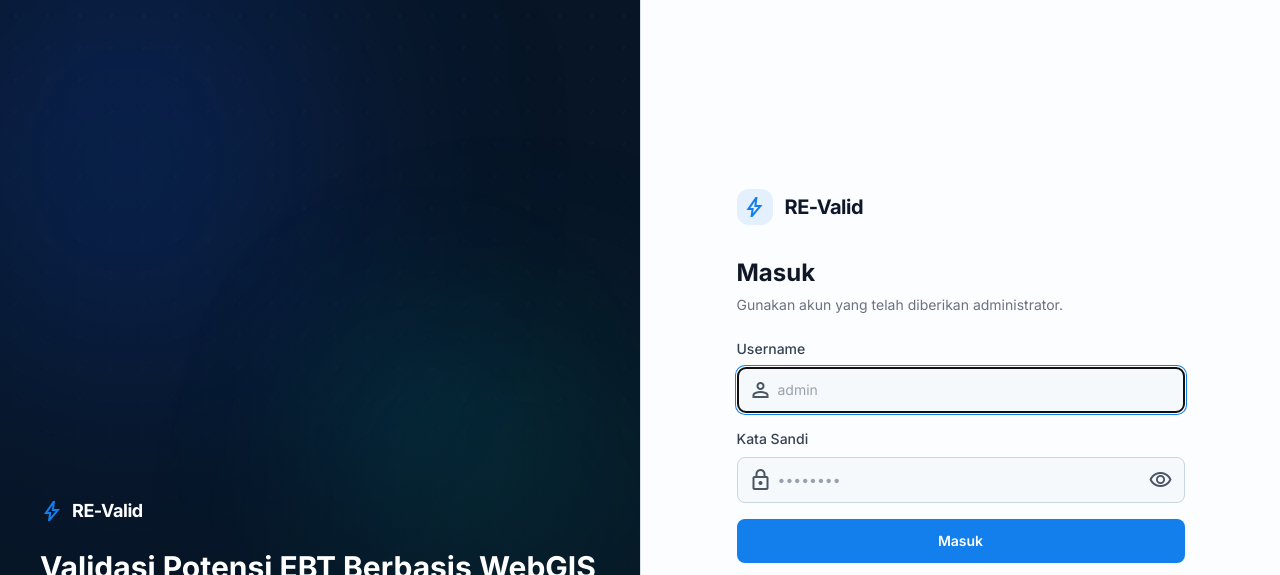
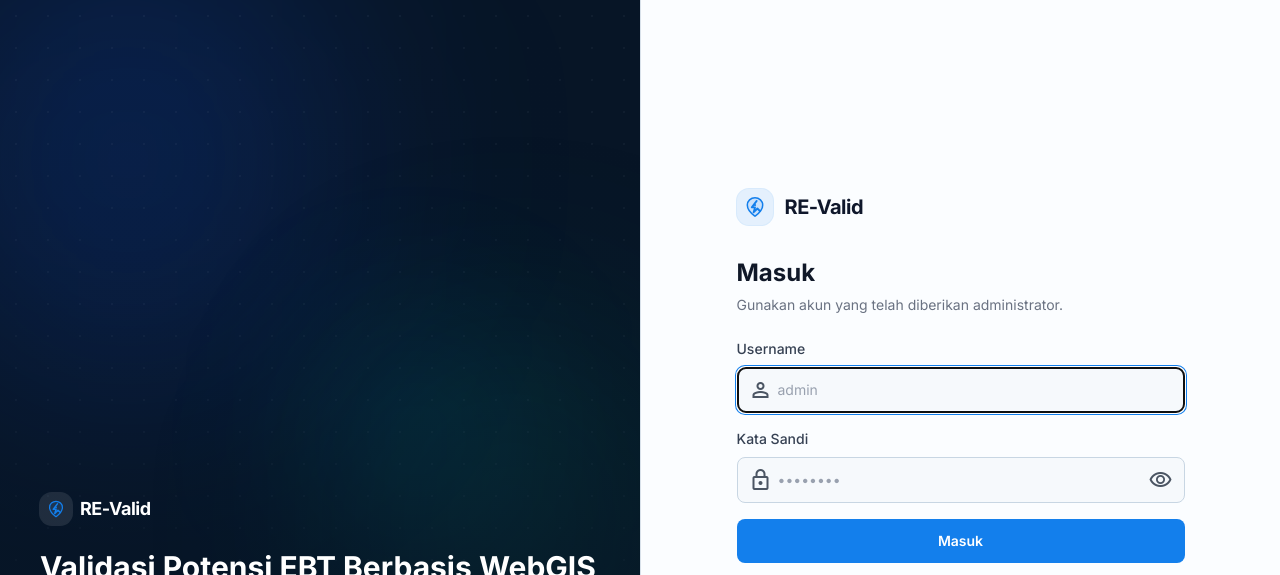
Before and after one commit to abdullmalikrahman/RE-Valid, a Next.js app in the folder frontend/: page /login in a window 1280 px wide. Shown: the top 575 px of the page. Built offline with nearby package versions, Linux system fonts and the light colour scheme.

Commit message:
Add custom RE-Valid brand mark

```diff
--- a/frontend/src/app/admin/page.tsx
+++ b/frontend/src/app/admin/page.tsx
@@ -5,6 +5,7 @@ import { useRouter } from 'next/navigation';
 import Link from 'next/link';
 import { useStations } from '@/hooks/useStations';
 import { apiFetch } from '@/lib/api';
+import { BrandMark } from '@/components/BrandMark';
 
 function getToken(): string {
   if (typeof window === 'undefined') return '';
@@ -1116,8 +1117,8 @@ export default function AdminPage() {
       {/* Sidebar */}
       <aside className="fixed top-0 left-0 h-screen w-64 bg-white dark:bg-surface-dark border-r border-gray-200 dark:border-border-dark hidden md:flex flex-col z-20">
         <div className="h-16 flex items-center px-6 border-b border-gray-200 dark:border-border-dark">
-          <Link href="/" className="flex items-center gap-0">
-            <span className="material-symbols-outlined text-primary mr-2">bolt</span>
+          <Link href="/" className="flex items-center gap-2">
+            <BrandMark className="size-8 rounded-lg" iconClassName="size-5" />
             <span className="text-lg font-bold tracking-tight text-gray-900 dark:text-white">RE-Valid</span>
           </Link>
         </div>
@@ -1160,7 +1161,7 @@ export default function AdminPage() {
         <header className="fixed top-0 left-0 right-0 z-20 md:hidden bg-white dark:bg-surface-dark border-b border-gray-200 dark:border-border-dark">
           <div className="h-14 px-4 flex items-center justify-between gap-3">
             <Link href="/" className="flex items-center gap-2 min-w-0">
-              <span className="material-symbols-outlined text-primary text-[21px] shrink-0">bolt</span>
+              <BrandMark className="size-8 rounded-lg" iconClassName="size-5" />
               <span className="text-base font-bold text-gray-900 dark:text-white truncate">RE-Valid</span>
             </Link>
             <div className="flex items-center gap-1.5 shrink-0">
--- a/frontend/src/app/login/page.tsx
+++ b/frontend/src/app/login/page.tsx
@@ -2,6 +2,7 @@
 
 import { useState, useEffect } from 'react';
 import { useRouter } from 'next/navigation';
+import { BrandMark } from '@/components/BrandMark';
 
 function getSafeReturnTo(): string {
   if (typeof window === 'undefined') return '/admin';
@@ -115,7 +116,7 @@ export default function LoginPage() {
 
           <div className="relative z-10 p-10 w-full">
             <div className="flex items-center gap-2 mb-6">
-              <span className="material-symbols-outlined text-primary text-[24px]">bolt</span>
+              <BrandMark className="size-8 rounded-lg bg-white/10 text-primary ring-white/10" iconClassName="size-5" />
               <span className="text-white font-bold text-lg tracking-tight">RE-Valid</span>
             </div>
             <h1 className="text-3xl font-bold text-white mb-3 leading-tight">
@@ -148,9 +149,7 @@ export default function LoginPage() {
 
             {/* Logo */}
             <div className="flex items-center gap-3 mb-8">
-              <div className="size-9 flex items-center justify-center rounded-xl bg-primary/10">
-                <span className="material-symbols-outlined text-[24px] text-primary">bolt</span>
-              </div>
+              <BrandMark className="size-9" iconClassName="size-6" />
               <span className="text-xl font-bold tracking-tight text-slate-900 dark:text-white">
                 RE-Valid
               </span>
--- /dev/null
+++ b/frontend/src/components/BrandMark.tsx
@@ -0,0 +1,44 @@
+type BrandMarkProps = {
+  className?: string;
+  iconClassName?: string;
+  title?: string;
+};
+
+export function BrandMark({
+  className = 'size-8',
+  iconClassName = 'size-6',
+  title,
+}: BrandMarkProps) {
+  return (
+    <span
+      className={`inline-flex shrink-0 items-center justify-center rounded-xl bg-primary/10 text-primary ring-1 ring-primary/15 dark:bg-primary/15 ${className}`}
+      aria-hidden={title ? undefined : true}
+    >
+      <svg
+        viewBox="0 0 48 48"
+        role={title ? 'img' : undefined}
+        aria-label={title}
+        className={iconClassName}
+        fill="none"
+        xmlns="http://www.w3.org/2000/svg"
+      >
+        <path
+          d="M24 5.5c-8.5 0-15.4 6.5-15.4 14.6 0 10.2 11.7 19.7 14.5 21.8.5.4 1.3.4 1.8 0 2.8-2.1 14.5-11.6 14.5-21.8C39.4 12 32.5 5.5 24 5.5Z"
+          fill="currentColor"
+          fillOpacity="0.12"
+          stroke="currentColor"
+          strokeWidth="3"
+          strokeLinejoin="round"
+        />
+        <path
+          d="M27.4 11.8 17.5 24.7h6.6l-3 10.1 7.7-7.8 5 5"
+          stroke="currentColor"
+          strokeWidth="3.6"
+          strokeLinecap="round"
+          strokeLinejoin="round"
+        />
+        <circle cx="24" cy="20.1" r="2.2" fill="currentColor" />
+      </svg>
+    </span>
+  );
+}
--- a/frontend/src/components/Navbar.tsx
+++ b/frontend/src/components/Navbar.tsx
@@ -3,6 +3,7 @@
 import Link from 'next/link';
 import { usePathname, useRouter } from 'next/navigation';
 import { useState, useEffect } from 'react';
+import { BrandMark } from './BrandMark';
 
 const navItems = [
   { href: '/', label: 'Beranda' },
@@ -63,9 +64,7 @@ export default function Navbar() {
   return (
     <header className="relative h-14 flex-none flex items-center justify-between whitespace-nowrap border-b border-slate-300 dark:border-[#233648] bg-white dark:bg-[#111a22] px-4 lg:px-8 z-50">
       <Link href="/" className="flex items-center gap-2.5">
-        <div className="size-7 flex items-center justify-center rounded-lg bg-primary/10">
-          <span className="material-symbols-outlined text-[18px] text-primary">bolt</span>
-        </div>
+        <BrandMark className="size-7 rounded-lg" iconClassName="size-5" />
         <h2 className="text-slate-900 dark:text-white text-sm font-bold leading-tight tracking-tight">
           RE-Valid
         </h2>
```
Also changed, not shown: frontend/public/favicon.svg, frontend/src/app/icon.svg.
